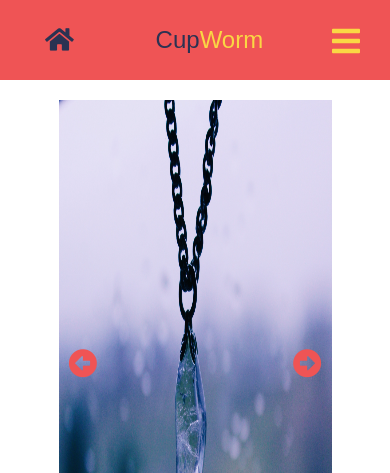
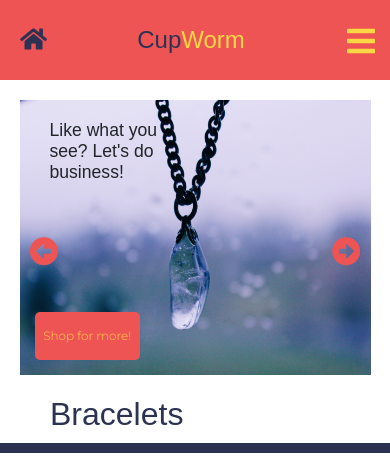
Before and after one commit to c10coding/jays-website, a PHP site: page / in a window 390 px wide. Shown: the top 473 px of the page. Run offline with PHP 8.4, Linux system fonts and the light colour scheme; some web fonts are replaced; grey boxes are pictures that could not be loaded.

Commit message:
Finished the home page for the most part. Could use work

```diff
--- a/index.php
+++ b/index.php
@@ -93,6 +93,8 @@
 		</div>
 		<!-- SLIDESHOW -->
 		<div id="slideshow">
+			<h3>Like what you see? Let's do business!</h3>
+			<button>Shop for more!</button>
 			<i class="fas fa-arrow-alt-circle-right" id="slideRightArrow"></i>
 			<i class="fas fa-arrow-alt-circle-left" id="slideLeftArrow"></i>
 			<img src="pics/testL.jpg" id="slideShowImg">
@@ -404,7 +406,7 @@
 							<a href="#">Necklaces</a>
 						</li>
 						<li>
-							<a href="#">Contact us</a>
+							<a href="#" id="footerContact">Contact us</a>
 						</li>
 						<li>
 							<a href="#">Browse</a>
--- a/js/script.js
+++ b/js/script.js
@@ -69,6 +69,11 @@ $(document).ready(function(){
 		$("#opacity").css("opacity",".5");
 		$("#contactModal").fadeIn("slow");
 	});
+	$("#footerContact").click(function(){
+		var display = $("#contactModal").css("display");
+		$("#opacity").css("opacity",".5");
+		$("#contactModal").fadeIn("slow");
+	});
 	$("#contactClose").click(function(){
 		$("#contactModal").fadeOut("slow");
 		$("#opacity").css("opacity","1");
--- a/style/style.css
+++ b/style/style.css
@@ -170,6 +170,34 @@ nav ul li:nth-child(1):hover{
 	margin:20px auto;
 	position: relative;
 }
+#slideshow h3{
+	position: absolute;
+	top:60px;
+	left:60px;
+	font-family:var(--bigF);
+	margin-right:70%;
+}
+#slideshow button{
+	position: absolute;
+	bottom:60px;
+	left:60px;
+	width:30%;
+	font-family:var(--secondF);
+	background-color:var(--red);
+	color:var(--yellow);
+	outline:none;
+	border:hidden;
+	border-radius: 5px;
+	padding:15px 0px 15px 0px;
+	transition: .5s;
+}
+#slideshow button:hover{
+	color:var(--white);
+	transition: .5s;
+	cursor: pointer;
+	opacity: .8;
+	transition: .5s;
+}
 #slideshow img{
 	width:100%;
 	height:500px;
@@ -178,13 +206,14 @@ nav ul li:nth-child(1):hover{
 	position: absolute;
 	font-size: 180%;
 	color:var(--red);
+	transition: .5s;
 }
-#slideshow i:nth-child(2){
+#slideshow i:nth-child(4){
 	float:left;
 	top:50%;
 	left:10px;
 }
-#slideshow i:nth-child(1){
+#slideshow i:nth-child(3){
 	float:right;
 	top:50%;
 	right:10px;
@@ -347,4 +376,76 @@ footer img{
 	footer img{
 		display: none;
 	}
+	#slideshow img{
+		height:450px;
+	}
+
 }
+@media only screen and (max-width: 1000px){
+	#slideshow h3{
+		top:20px;
+		font-size:175%;
+		margin-right:60%;
+		left:30px;
+	}
+}
+@media only screen and (max-width: 670px){
+	#slideshow img{
+		height:375px;
+	}
+	#slideshow h3{
+		font-size:130%;
+	}
+	#slideshow button{
+		bottom:30px;
+		left:35px;
+	}
+}
+@media only screen and (max-width: 415px){
+	#slideshow h3{
+		margin-right:30%;
+		font-size:110%;
+	}
+}
+@media only screen and (max-width: 550px){
+	#slideshow img{
+		height:275px;
+	}
+	#slideshow{
+		width:90%;
+	}
+	#slideshow h3{
+		margin-right:50%;
+	}
+	#braceleth1, #necklaceh1{
+		font-size:200%;
+	}
+	nav ul{
+		margin-left:15px;
+		margin-right:50px;
+	}
+	nav ul li:nth-child(1){
+		font-size:150%;
+	}
+	#mobileNavButton{
+		right:15px;
+	}
+	#slideshow button{
+		font-size:75%;
+		bottom:15px;
+		left:15px;
+	}
+}
+@media only screen and (max-width: 305px){
+	#braceleth1, #necklaceh1{
+		font-size:150%;
+	}
+}
+@media only screen and (min-width:1500px){
+	#slideshow img{
+		height:600px;
+	}
+	#slideshow{
+		width:50%;
+	}
+}
```
